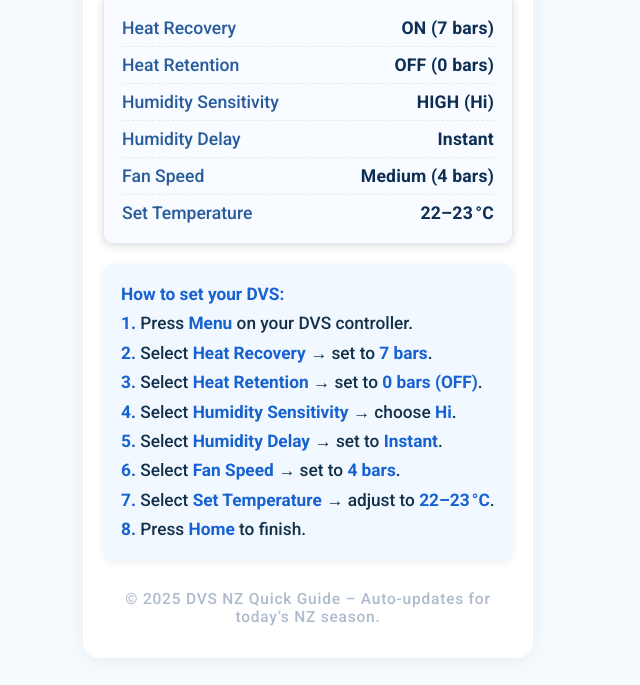
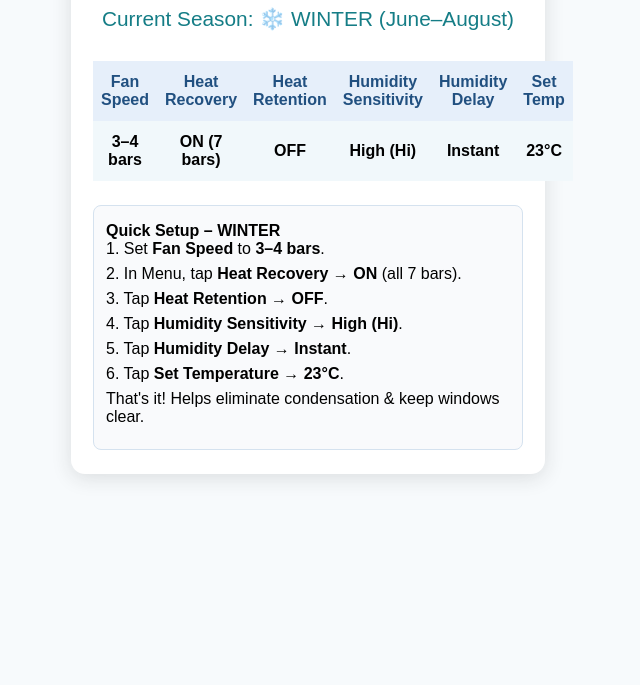
Before and after one commit to AgoraNZ/DVS, a plain HTML site: page Index.html in a window 1280 px wide. Shown: the part 149-834 px from the top of the page, without its empty margins (332-972 px from the left). After the commit the page ends 800 px from the top, so only its background shows below. Drawn offline with Linux system fonts and the light colour scheme.

Commit message:
Update Index.html

```diff
--- a/Index.html
+++ b/Index.html
@@ -2,257 +2,131 @@
 <html lang="en">
 <head>
   <meta charset="UTF-8">
-  <title>DVS NZ – Seasonal Settings Guide</title>
-  <meta name="viewport" content="width=device-width,initial-scale=1">
-  <meta name="description" content="Quick, easy DVS home ventilation settings for New Zealand. Automatically shows correct settings for the current NZ season.">
-  <link rel="preconnect" href="https://fonts.googleapis.com">
-  <link rel="preconnect" href="https://fonts.gstatic.com" crossorigin>
-  <link href="https://fonts.googleapis.com/css2?family=Roboto:wght@500;700&display=swap" rel="stylesheet">
+  <title>DVS Simple Seasonal Settings – NZ</title>
+  <meta name="viewport" content="width=device-width, initial-scale=1.0">
   <style>
-    :root {
-      --primary: #1656a6;
-      --secondary: #ff851b;
-      --bg: #f6fbff;
-      --card: #fff;
-      --border: #e3e9f2;
-      --shadow: 0 2px 24px #0011;
-      --success: #007b44;
-      --info: #1762d1;
-      --icon-size: 2.1em;
-    }
-    html, body {
-      margin: 0; padding: 0;
-      font-family: 'Roboto', Arial, sans-serif;
-      background: var(--bg);
-      min-height: 100vh;
-      color: #12304a;
-    }
-    .container {
-      max-width: 410px;
-      margin: 34px auto 0 auto;
-      background: var(--card);
-      border-radius: 16px;
-      box-shadow: var(--shadow);
-      padding: 32px 20px 24px 20px;
-    }
-    .header {
-      display: flex; align-items: center; gap: 14px;
-      margin-bottom: 12px;
-    }
-    .icon {
-      font-size: var(--icon-size);
-      width: 1.1em;
-      height: 1.1em;
-      display: flex; align-items: center; justify-content: center;
-    }
-    h1 {
-      font-size: 1.28em;
-      margin: 0 0 2px 0;
-      color: var(--primary);
-      font-weight: 700;
-      letter-spacing: 0.03em;
-    }
-    .season-label {
-      color: var(--secondary);
-      font-size: 1.08em;
-      letter-spacing: 0.15em;
-      font-weight: 700;
-      margin-bottom: 18px;
-    }
-    .settings-card {
-      background: #f8fbff;
-      border: 1.5px solid var(--border);
-      border-radius: 10px;
-      box-shadow: 0 2px 8px #0012;
-      padding: 16px 18px 12px 18px;
-      margin-bottom: 20px;
-    }
-    .settings-list {
-      list-style: none; padding: 0; margin: 0;
-    }
-    .settings-list li {
-      display: flex; justify-content: space-between; align-items: center;
-      padding: 8px 0;
-      font-size: 1.1em;
-      border-bottom: 1px dashed #e4eaf2;
-    }
-    .settings-list li:last-child {
-      border-bottom: none;
-    }
-    .setting-name {
-      color: #275b9b;
-      font-weight: 500;
-    }
-    .setting-value {
-      font-weight: 700;
-      color: #0d2e55;
-      font-family: inherit;
-      letter-spacing: 0.01em;
-    }
-    .instructions {
-      margin-top: 8px;
-      padding: 16px 18px;
-      background: #f2f8ff;
-      border-radius: 10px;
-      box-shadow: 0 2px 8px #0011;
-      font-size: 1.08em;
-      line-height: 1.7;
-    }
-    .instructions b {
-      color: var(--info);
-    }
-    .footer {
-      text-align: center;
-      color: #adbbcc;
-      font-size: 0.97em;
-      margin: 30px 0 0 0;
-      padding-bottom: 8px;
-      letter-spacing: 0.05em;
-    }
-    @media (max-width: 540px) {
-      .container { margin: 0; border-radius: 0; box-shadow: none; }
-      .settings-card, .instructions { padding: 12px 8px; }
-      .header { gap: 9px; }
+    html, body { font-family: Arial, sans-serif; background: #f7fafc; margin: 0; padding: 0;}
+    .container { max-width: 430px; background: #fff; margin: 40px auto; border-radius: 14px; box-shadow: 0 4px 20px #2222; padding: 36px 22px 24px 22px;}
+    h1 { text-align: center; color: #1b375a;}
+    .season { text-align: center; font-size: 1.3em; margin: 12px 0 30px 0; color: #157d86;}
+    table { width: 100%; border-collapse: collapse; margin-bottom: 20px;}
+    th, td { padding: 12px 8px; text-align: center; }
+    th { background: #e6effa; color: #215080;}
+    tr:nth-child(even) { background: #f1f8fb; }
+    tr:nth-child(odd) { background: #fff; }
+    .instructions { background: #f9fafc; border: 1px solid #d5e2ef; border-radius: 8px; padding: 16px 12px; margin-top: 24px;}
+    .step { margin-bottom: 7px;}
+    @media (max-width: 600px) {
+      .container { max-width: 98vw; padding: 9vw 2vw;}
+      h1 { font-size: 1.1em;}
+      th, td { font-size: 0.98em;}
     }
   </style>
 </head>
 <body>
   <div class="container">
-    <div class="header">
-      <div id="season-icon" class="icon"></div>
-      <div>
-        <h1>DVS NZ Settings</h1>
-        <div class="season-label" id="season-label"></div>
-      </div>
-    </div>
-    <div class="settings-card">
-      <ul class="settings-list" id="settings-list"></ul>
-    </div>
-    <div class="instructions" id="instructions"></div>
-    <div class="footer">
-      &copy; 2025 DVS NZ Quick Guide – Auto-updates for today’s NZ season.
+    <h1>DVS Simple Settings (NZ)</h1>
+    <div class="season" id="season"></div>
+    <table>
+      <tr>
+        <th>Fan Speed</th>
+        <th>Heat Recovery</th>
+        <th>Heat Retention</th>
+        <th>Humidity Sensitivity</th>
+        <th>Humidity Delay</th>
+        <th>Set Temp</th>
+      </tr>
+      <tr id="winterRow">
+        <td>3–4 bars</td>
+        <td>ON (7 bars)</td>
+        <td>OFF</td>
+        <td>High (Hi)</td>
+        <td>Instant</td>
+        <td>23°C</td>
+      </tr>
+      <tr id="summerRow">
+        <td>2–3 bars</td>
+        <td>OFF</td>
+        <td>OFF</td>
+        <td>Medium (Med)</td>
+        <td>10 min</td>
+        <td>19°C</td>
+      </tr>
+    </table>
+    <div class="instructions" id="instructions">
+      <!-- Steps will be inserted here -->
     </div>
   </div>
   <script>
-    // --- Define all seasonal data ---
-    const SEASON_DATA = {
-      Winter: {
-        icon: "❄️",
-        name: "Winter (June–August)",
-        settings: [
-          { name: "Heat Recovery", value: "ON (7 bars)" },
-          { name: "Heat Retention", value: "OFF (0 bars)" },
-          { name: "Humidity Sensitivity", value: "HIGH (Hi)" },
-          { name: "Humidity Delay", value: "Instant" },
-          { name: "Fan Speed", value: "Medium (4 bars)" },
-          { name: "Set Temperature", value: "22–23 °C" }
-        ],
-        instructions: [
-          "<b>1.</b> Press <b>Menu</b> on your DVS controller.",
-          "<b>2.</b> Select <b>Heat Recovery</b> → set to <b>7 bars</b>.",
-          "<b>3.</b> Select <b>Heat Retention</b> → set to <b>0 bars (OFF)</b>.",
-          "<b>4.</b> Select <b>Humidity Sensitivity</b> → choose <b>Hi</b>.",
-          "<b>5.</b> Select <b>Humidity Delay</b> → set to <b>Instant</b>.",
-          "<b>6.</b> Select <b>Fan Speed</b> → set to <b>4 bars</b>.",
-          "<b>7.</b> Select <b>Set Temperature</b> → adjust to <b>22–23 °C</b>.",
-          "<b>8.</b> Press <b>Home</b> to finish."
-        ]
-      },
-      Summer: {
-        icon: "☀️",
-        name: "Summer (December–February)",
-        settings: [
-          { name: "Heat Recovery", value: "OFF (0 bars)" },
-          { name: "Heat Retention", value: "OFF (0 bars)" },
-          { name: "Humidity Sensitivity", value: "MEDIUM (Med)" },
-          { name: "Humidity Delay", value: "10 mins" },
-          { name: "Fan Speed", value: "Low–Medium (2–3 bars)" },
-          { name: "Set Temperature", value: "18–20 °C" }
-        ],
-        instructions: [
-          "<b>1.</b> Press <b>Menu</b> on your DVS controller.",
-          "<b>2.</b> Select <b>Heat Recovery</b> → set to <b>0 bars (OFF)</b>.",
-          "<b>3.</b> Select <b>Heat Retention</b> → set to <b>0 bars (OFF)</b>.",
-          "<b>4.</b> Select <b>Humidity Sensitivity</b> → choose <b>Med</b>.",
-          "<b>5.</b> Select <b>Humidity Delay</b> → set to <b>10 mins</b>.",
-          "<b>6.</b> Select <b>Fan Speed</b> → set to <b>2–3 bars</b>.",
-          "<b>7.</b> Select <b>Set Temperature</b> → adjust to <b>18–20 °C</b>.",
-          "<b>8.</b> Press <b>Home</b> to finish."
-        ]
-      },
-      Spring: {
-        icon: "🌱",
-        name: "Spring (September–November)",
-        settings: [
-          { name: "Heat Recovery", value: "ON (5 bars)" },
-          { name: "Heat Retention", value: "OFF (0 bars)" },
-          { name: "Humidity Sensitivity", value: "MEDIUM (Med)" },
-          { name: "Humidity Delay", value: "5 mins" },
-          { name: "Fan Speed", value: "Medium (3–4 bars)" },
-          { name: "Set Temperature", value: "20–21 °C" }
-        ],
-        instructions: [
-          "<b>1.</b> Press <b>Menu</b> on your DVS controller.",
-          "<b>2.</b> Select <b>Heat Recovery</b> → set to <b>5 bars</b>.",
-          "<b>3.</b> Select <b>Heat Retention</b> → set to <b>0 bars (OFF)</b>.",
-          "<b>4.</b> Select <b>Humidity Sensitivity</b> → choose <b>Med</b>.",
-          "<b>5.</b> Select <b>Humidity Delay</b> → set to <b>5 mins</b>.",
-          "<b>6.</b> Select <b>Fan Speed</b> → set to <b>3–4 bars</b>.",
-          "<b>7.</b> Select <b>Set Temperature</b> → adjust to <b>20–21 °C</b>.",
-          "<b>8.</b> Press <b>Home</b> to finish."
-        ]
-      },
-      Autumn: {
-        icon: "🍂",
-        name: "Autumn (March–May)",
-        settings: [
-          { name: "Heat Recovery", value: "ON (4 bars)" },
-          { name: "Heat Retention", value: "OFF (0 bars)" },
-          { name: "Humidity Sensitivity", value: "MEDIUM (Med)" },
-          { name: "Humidity Delay", value: "5 mins" },
-          { name: "Fan Speed", value: "Medium (3 bars)" },
-          { name: "Set Temperature", value: "20–21 °C" }
-        ],
-        instructions: [
-          "<b>1.</b> Press <b>Menu</b> on your DVS controller.",
-          "<b>2.</b> Select <b>Heat Recovery</b> → set to <b>4 bars</b>.",
-          "<b>3.</b> Select <b>Heat Retention</b> → set to <b>0 bars (OFF)</b>.",
-          "<b>4.</b> Select <b>Humidity Sensitivity</b> → choose <b>Med</b>.",
-          "<b>5.</b> Select <b>Humidity Delay</b> → set to <b>5 mins</b>.",
-          "<b>6.</b> Select <b>Fan Speed</b> → set to <b>3 bars</b>.",
-          "<b>7.</b> Select <b>Set Temperature</b> → adjust to <b>20–21 °C</b>.",
-          "<b>8.</b> Press <b>Home</b> to finish."
-        ]
+    // Determine NZ season by browser date (Winter: June–Aug, Summer: Dec–Feb)
+    function getNZSeason() {
+      const now = new Date();
+      // UTC+12 for NZ (ignoring DST for simplicity; real logic could add 1hr in Sep-Apr)
+      let month = now.getUTCMonth() + 1; // 1–12
+      // Get real NZ month (browser timezone might not be NZ so approximate using UTC+12)
+      const hour = now.getUTCHours();
+      if (hour < 12) {
+        // If before midday UTC, NZ is already on next day, bump month if 31st
+        if (now.getUTCDate() === new Date(now.getUTCFullYear(), now.getUTCMonth()+1, 0).getDate()) {
+          month = (month % 12) + 1;
+        }
       }
-    };
-
-    // --- Detect NZ season from browser time ---
-    function getNZSeason(date) {
-      const nzDate = new Date(date.toLocaleString('en-US', { timeZone: 'Pacific/Auckland' }));
-      const month = nzDate.getMonth() + 1;
-      if (month === 12 || month === 1 || month === 2) return "Summer";
+      // NZ Summer: Dec–Feb; NZ Winter: Jun–Aug; Shoulder: Mar–May & Sep–Nov
+      if (month === 12 || month <= 2) return "Summer";
+      if (month >= 6 && month <= 8) return "Winter";
       if (month >= 3 && month <= 5) return "Autumn";
-      if (month >= 6 && month <= 8) return "Winter";
       return "Spring";
     }
-    const thisSeason = getNZSeason(new Date());
-    const SEASON = SEASON_DATA[thisSeason];
-
-    // --- Render icons and settings ---
-    document.getElementById("season-icon").textContent = SEASON.icon;
-    document.getElementById("season-label").textContent = SEASON.name;
-
-    const list = document.getElementById("settings-list");
-    list.innerHTML = "";
-    for (const item of SEASON.settings) {
-      const li = document.createElement("li");
-      li.innerHTML = `<span class="setting-name">${item.name}</span><span class="setting-value">${item.value}</span>`;
-      list.appendChild(li);
+    function updateUI() {
+      const season = getNZSeason();
+      const seasonDiv = document.getElementById('season');
+      const winterRow = document.getElementById('winterRow');
+      const summerRow = document.getElementById('summerRow');
+      const inst = document.getElementById('instructions');
+      if (season === "Winter") {
+        seasonDiv.textContent = "Current Season: ❄️ WINTER (June–August)";
+        winterRow.style.fontWeight = "bold";
+        summerRow.style.display = "none";
+        inst.innerHTML = `
+        <b>Quick Setup – WINTER</b><br>
+        <div class="step">1. Set <b>Fan Speed</b> to <b>3–4 bars</b>.</div>
+        <div class="step">2. In Menu, tap <b>Heat Recovery</b> → <b>ON</b> (all 7 bars).</div>
+        <div class="step">3. Tap <b>Heat Retention</b> → <b>OFF</b>.</div>
+        <div class="step">4. Tap <b>Humidity Sensitivity</b> → <b>High (Hi)</b>.</div>
+        <div class="step">5. Tap <b>Humidity Delay</b> → <b>Instant</b>.</div>
+        <div class="step">6. Tap <b>Set Temperature</b> → <b>23°C</b>.</div>
+        <div class="step">That's it! Helps eliminate condensation & keep windows clear.</div>
+        `;
+      } else if (season === "Summer") {
+        seasonDiv.textContent = "Current Season: ☀️ SUMMER (December–February)";
+        summerRow.style.fontWeight = "bold";
+        winterRow.style.display = "none";
+        inst.innerHTML = `
+        <b>Quick Setup – SUMMER</b><br>
+        <div class="step">1. Set <b>Fan Speed</b> to <b>2–3 bars</b>.</div>
+        <div class="step">2. In Menu, tap <b>Heat Recovery</b> → <b>OFF</b>.</div>
+        <div class="step">3. Tap <b>Heat Retention</b> → <b>OFF</b>.</div>
+        <div class="step">4. Tap <b>Humidity Sensitivity</b> → <b>Medium (Med)</b>.</div>
+        <div class="step">5. Tap <b>Humidity Delay</b> → <b>10 min</b>.</div>
+        <div class="step">6. Tap <b>Set Temperature</b> → <b>19°C</b>.</div>
+        <div class="step">That's it! Enjoy a cool, fresh home in summer.</div>
+        `;
+      } else {
+        seasonDiv.textContent = "Current Season: Shoulder (Spring/Autumn)";
+        winterRow.style.display = "";
+        summerRow.style.display = "";
+        winterRow.style.fontWeight = "normal";
+        summerRow.style.fontWeight = "normal";
+        inst.innerHTML = `
+        <b>Quick Setup – Shoulder Season</b><br>
+        <div class="step">Try <b>Winter</b> settings if mornings are cold or condensation appears.</div>
+        <div class="step">Try <b>Summer</b> settings if home is stuffy or too warm.</div>
+        <div class="step">Adjust <b>Fan Speed</b> and <b>Set Temperature</b> as needed.</div>
+        <div class="step">Fine-tune for comfort!</div>
+        `;
+      }
     }
-
-    // --- Render instructions ---
-    document.getElementById("instructions").innerHTML =
-      "<b>How to set your DVS:</b><br>" + SEASON.instructions.map(s => `<div>${s}</div>`).join("");
+    updateUI();
   </script>
 </body>
 </html>
```
